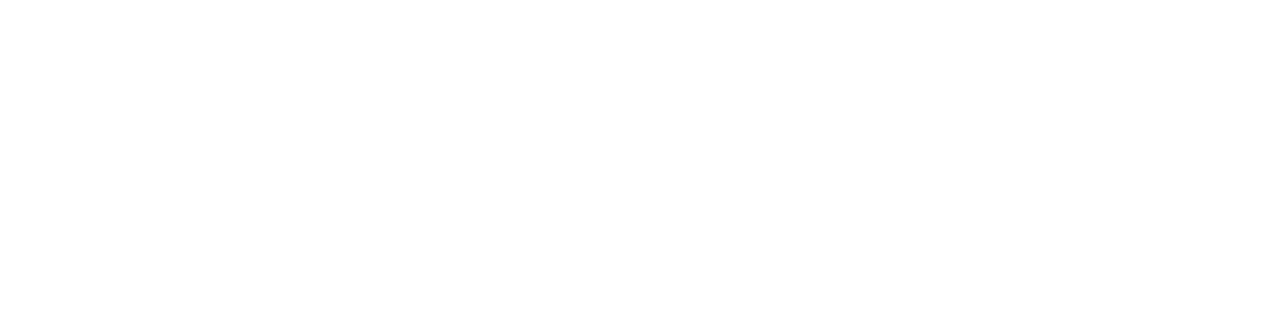
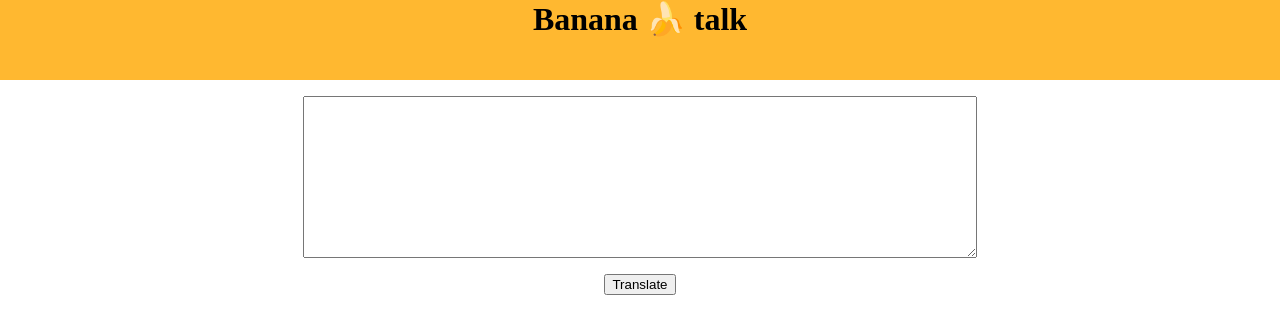
Before and after one commit to aniketsingh13/Banana-Talk, a plain HTML site: page index.html in a window 1280 px wide. Drawn offline with Linux system fonts and the light colour scheme.

Commit message:
add new code for css,html and update js

```diff
--- a/app.js
+++ b/app.js
@@ -0,0 +1,2 @@
+var btnTranslate = document.querySelector("#btn-translate");
+btnTranslate.addEventListener("click",  clickHandler);
--- a/index.html
+++ b/index.html
@@ -1,16 +1,22 @@
 <!DOCTYPE html>
 <html lang="en">
+
 <head>
     <meta charset="UTF-8">
     <meta http-equiv="X-UA-Compatible" content="IE=edge">
     <meta name="viewport" content="width=device-width, initial-scale=1.0">
-    <title>Banana talk</title>
+    <title>Banana speak</title>
     <link rel="stylesheet" href="styles.css">
 </head>
+
 <body>
+    <h1>Banana 🍌 talk</h1>
+    <textarea id="txt-input" placeholder="put your sentence here which you want to convet into Banana"> </textarea>
 
+    <button id="btn-translate">Translate</button>
 
 
     <script src="app.js" type="text/javascript"></script>
 </body>
+
 </html>
--- a/styles.css
+++ b/styles.css
@@ -0,0 +1,20 @@
+body{
+    text-align: center;
+    margin: 0;
+}
+h1{
+    background-color: #FFB830;
+    height: 5rem;
+    margin: 0;
+
+}
+
+textarea{
+    width: 50%;
+    height: 8rem;
+    display: block;
+    margin: 1rem auto;
+    text-align: center;
+    padding: 1rem;
+
+}
```
